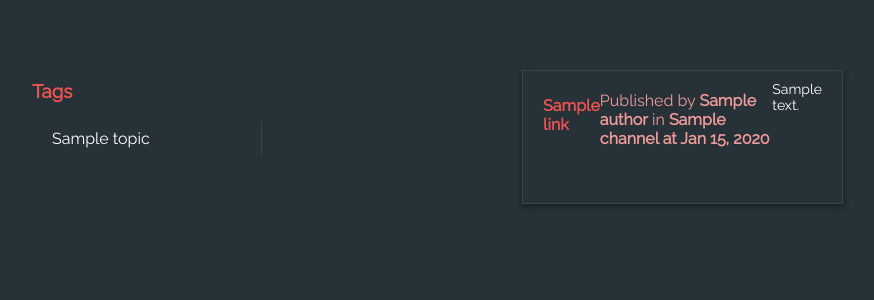
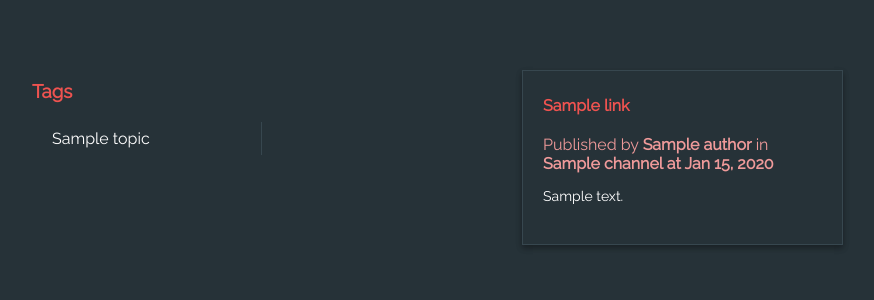
Before and after one commit to carlosgonzalezmerino/summarybot, a Flask app: template templates/newsletter.html in a window 1280 px wide. Shown: the part 71-371 px from the top of the page, without its empty margins (32-906 px from the left). Run offline with Flask 2, Linux system fonts and the light colour scheme; the template is opened without the code that fills it: most values are stand-ins (such as "Sample title", 1, 10 or a date in 2020).

Commit message:
New styles

```diff
--- a/static/style.css
+++ b/static/style.css
@@ -167,7 +167,9 @@ body {
       box-shadow: 0 3px 6px rgba(0, 0, 0, 0.16), 0 3px 6px rgba(0, 0, 0, 0.23);
       color: white;
       text-decoration: none;
-      display: flex; }
+      display: flex;
+      flex-wrap: wrap;
+      align-content: flex-start; }
       .content .links .link .title {
         font-size: 16px;
         color: #ef5350;
--- a/static/style.scss
+++ b/static/style.scss
@@ -210,6 +210,8 @@ body {
 			text-decoration: none;
 
 			display: flex;
+			flex-wrap: wrap;
+			align-content: flex-start;
 
 			.title {
 				font-size: 16px;
```
